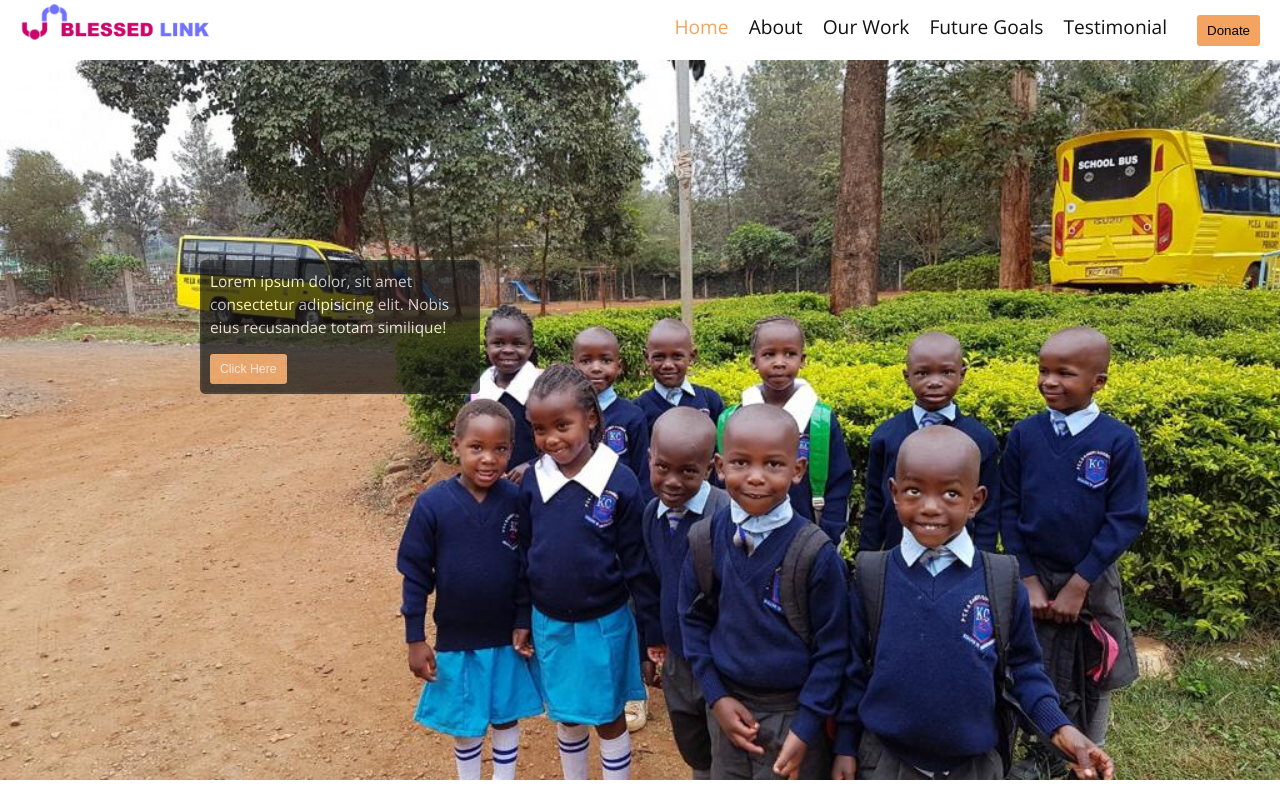
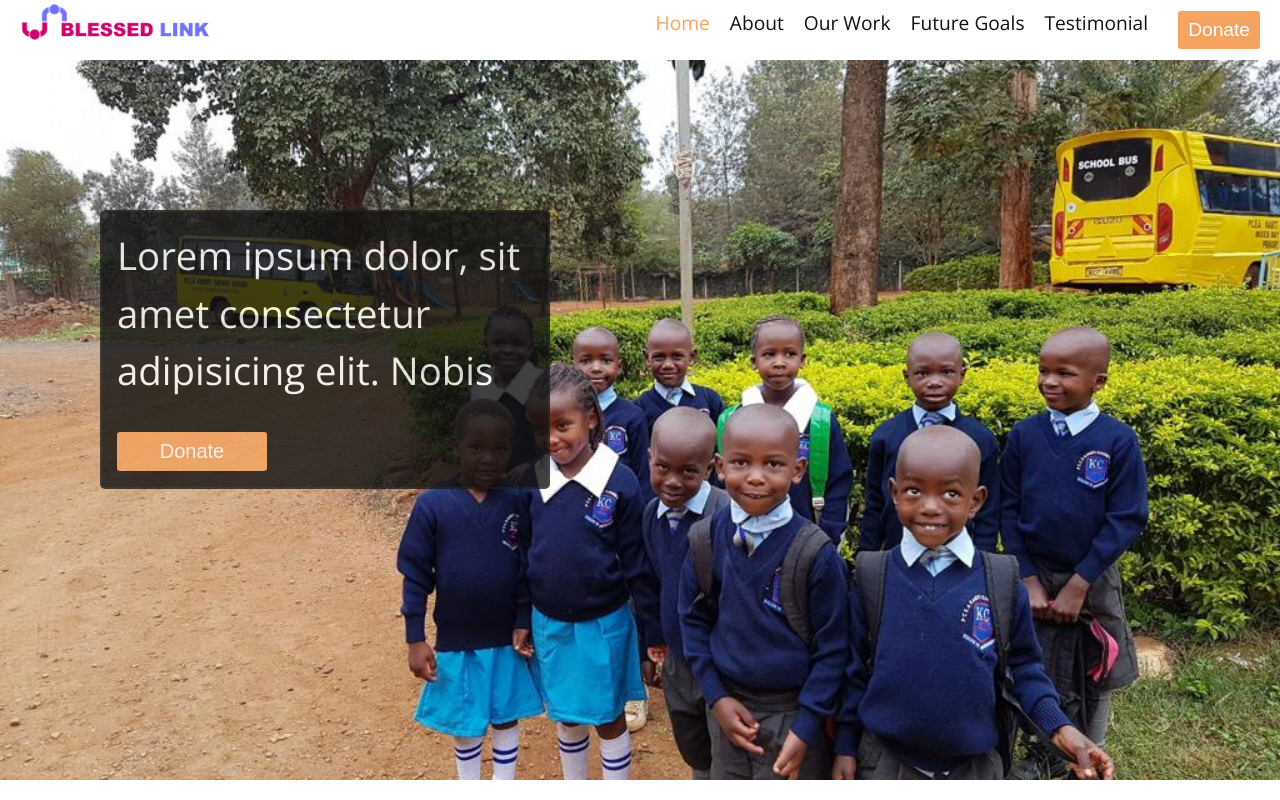
Before and after one commit to Awuor-Nancy/blessedlink-org, a React (Create React App) app: page / in a window 1280 px wide. Shown: the top 800 px of the page. Built offline with nearby package versions, Linux system fonts and the light colour scheme.

Commit message:
created a button componet and modeified hero

```diff
--- /dev/null
+++ b/src/components/Button.jsx
@@ -0,0 +1,7 @@
+const Button = ({content}) => {
+    return (
+        <button className="btn">{ content}</button>
+    )
+}
+
+export default Button
--- a/src/components/Home.css
+++ b/src/components/Home.css
@@ -15,24 +15,30 @@
 
 .slide-info {
     position: absolute;
-    top: 200px;
-    left: 200px;
-    width: 280px;
+    top: 150px;
+    left: 100px;
+    width: 450px;
     background: #111;
     border: 2px solid #1e1e1e;
-    opacity: 0.7;
-    padding: 8px;
+    opacity: 0.8;
+    padding: 15px;
     border-radius: 5px;
 }
 
 .slide-info p{
-    font-size: .8em;
+    font-size: 2em;
     line-height: 1.5em;
 }
+
 
 .slide-info span {
     margin-top: 15px;
     display: block;
+}
+
+.slide-info span button{
+   font-size: 20px;
+   width: 150px;
 }
 
    .slider .slide {
--- a/src/components/Home.jsx
+++ b/src/components/Home.jsx
@@ -1,4 +1,4 @@
-
+import Button from './Button';
 import './Home.css'
 
 const Hero = () => {
@@ -16,10 +16,10 @@ const Hero = () => {
                 <div className="slide">
                     <div className='slide-info'>
                         <p>
-                            Lorem ipsum dolor, sit amet consectetur adipisicing elit. Nobis eius recusandae totam similique!
+                            Please help African Children Make them a better life!
 
                             <span>
-                                <button className='btn'>Click Here</button>
+                                <Button content='Donate' />
                             </span>
                         </p>
                     </div>
@@ -27,10 +27,10 @@ const Hero = () => {
                 <div className="slide">
                     <div className='slide-info'>
                         <p>
-                            Lorem ipsum dolor, sit amet consectetur adipisicing elit. Nobis eius recusandae totam similique!
+                            Lorem ipsum dolor, sit amet consectetur adipisicing elit. Nobis
 
                             <span>
-                                <button className="btn">Click Here</button>
+                                <Button content='Donate' />
                             </span>
                         </p>
                     </div>
@@ -38,10 +38,9 @@ const Hero = () => {
                 <div className="slide">
                     <div className='slide-info'>
                         <p>
-                            Lorem ipsum dolor, sit amet consectetur adipisicing elit. Nobis eius recusandae totam similique!
-
+                            Lorem ipsum dolor, sit amet consectetur adipisicing elit. Nobis
                             <span>
-                                <button className="btn">Click Here</button>
+                                <Button content='Donate' />
                             </span>
                         </p>
                     </div>
@@ -49,10 +48,9 @@ const Hero = () => {
                 <div className="slide">
                     <div className='slide-info'>
                         <p>
-                            Lorem ipsum dolor, sit amet consectetur adipisicing elit. Nobis eius recusandae totam similique!
-
+                            Lorem ipsum dolor, sit amet consectetur adipisicing elit. Nobis
                             <span>
-                                <button className="btn">Click Here</button>
+                                <Button content='Donate' />
                             </span>
                         </p>
                     </div>
@@ -60,10 +58,9 @@ const Hero = () => {
                 <div className="slide">
                     <div className='slide-info'>
                         <p>
-                            Lorem ipsum dolor, sit amet consectetur adipisicing elit. Nobis eius recusandae totam similique!
-
+                            Lorem ipsum dolor, sit amet consectetur adipisicing elit. Nobis
                             <span>
-                                <button className="btn" >Click Here</button>
+                                <Button content='Donate' />
                             </span>
                         </p>
                     </div>
@@ -71,10 +68,9 @@ const Hero = () => {
                 <div className="slide">
                     <div className='slide-info'>
                         <p>
-                            Lorem ipsum dolor, sit amet consectetur adipisicing elit. Nobis eius recusandae totam similique!
-
+                            Lorem ipsum dolor, sit amet consectetur adipisicing elit. Nobis
                             <span>
-                                <button className="btn">Click Here</button>
+                                <Button content='Donate' />
                             </span>
                         </p>
                     </div>
@@ -82,10 +78,9 @@ const Hero = () => {
                 <div className="slide">
                     <div className='slide-info'>
                         <p>
-                            Lorem ipsum dolor, sit amet consectetur adipisicing elit. Nobis eius recusandae totam similique!
-
+                            Lorem ipsum dolor, sit amet consectetur adipisicing elit. Nobis
                             <span>
-                                <button className="btn">Click Here</button>
+                                <Button content='Donate' />
                             </span>
                         </p>
                     </div>
--- a/src/components/Navbar.css
+++ b/src/components/Navbar.css
@@ -37,8 +37,15 @@ nav a.active {
     border: none;
     outline: none;
     background: sandybrown;
+    color: #fff;
+    font-size: 1em;
     border-radius: 3px;
     cursor: pointer;
+    transition: background 0.5s linear;
+}
+
+.btn-container button:hover {
+    background: #111;
 }
 
 .brand a img {
--- a/src/index.css
+++ b/src/index.css
@@ -20,9 +20,15 @@
     outline: none;
     background: sandybrown;
     color: #fff;
-    font-size: .8em;
+    font-size: 1em;
     border-radius: 3px;
     cursor: pointer;
+    transition: background 0.5s linear;
+}
+
+.btn:hover {
+  background: #111;
+  border: 1px solid #fff;
 }
 
 body {
```
